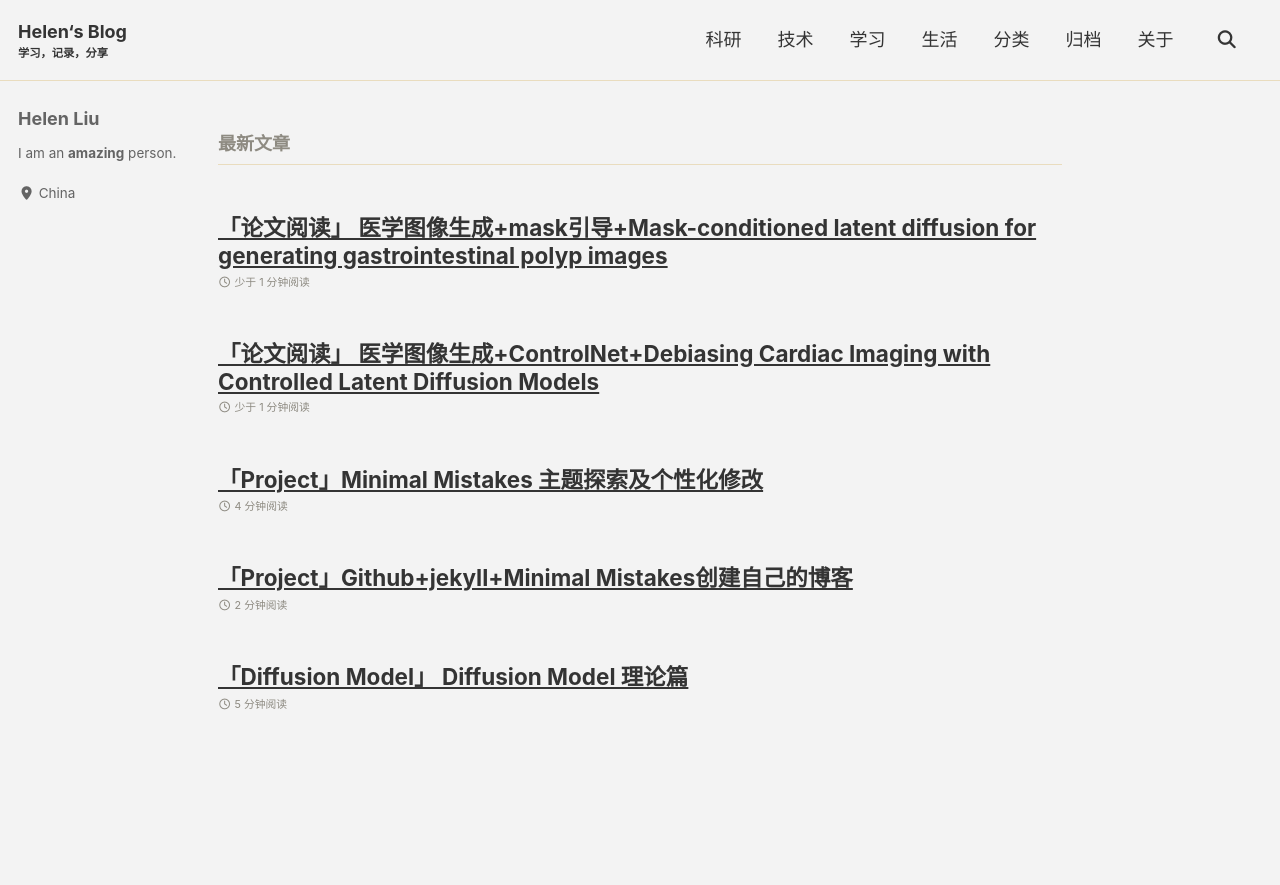
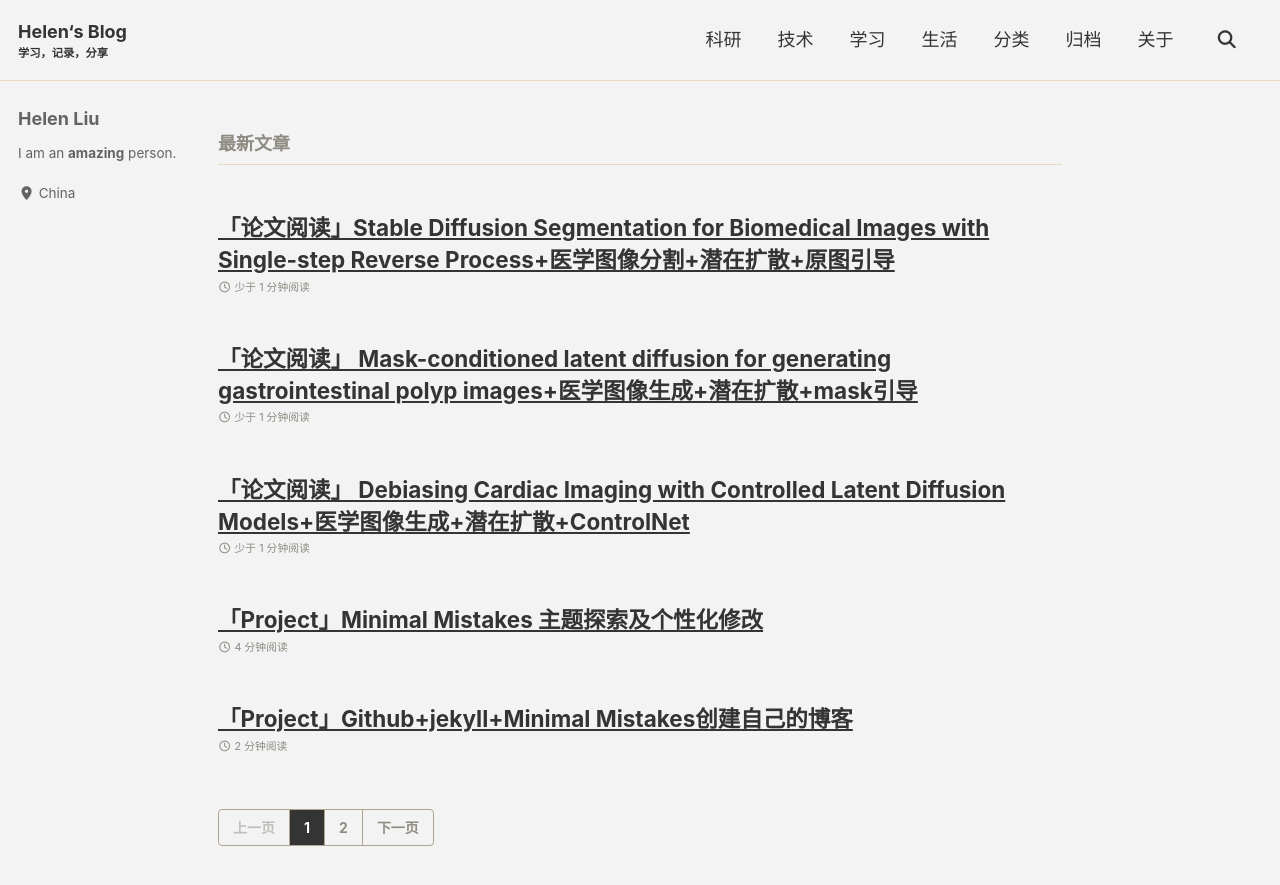
Before and after one commit to LH-Helen/LH-Helen.github.io, a Jekyll site: the page built from index.html, in a window 1280 px wide. Shown: the top 885 px of the page. Built offline with Jekyll 4.4.1, drawn with Linux system fonts in a browser that asks for light colours; cached includes are drawn as plain includes; the list of posts is cut into pages by our own code.

Commit message:
update blogs

```diff
--- a/_posts/scientific_research/technology/image_generation/diffsuion/2024-08-04-Debiasing Cardiac Imaging with Controlled Latent Diffusion Models.md
+++ b/_posts/scientific_research/technology/image_generation/diffsuion/2024-08-04-Debiasing Cardiac Imaging with Controlled Latent Diffusion Models.md
@@ -1,11 +1,11 @@
 ---
-title:  "「论文阅读」 医学图像生成+ControlNet+Debiasing Cardiac Imaging with Controlled Latent Diffusion Models"
+title:  "「论文阅读」 Debiasing Cardiac Imaging with Controlled Latent Diffusion Models+医学图像生成+潜在扩散+ControlNet"
 mathjax: true
 key: diffusion_essay
 toc: true
 toc_sticky: true
 category: [scientific_research, image_generation, diffusion]
-tags: [Diffusion, eassy]
+tags: [eassy, diffusion, generation]
 
 ---
 
@@ -13,7 +13,7 @@
 
 ### Debiasing Cardiac Imaging with Controlled Latent Diffusion Models
 
-医学图像生成+mask引导+ControlNet+OpenCLIP
+医学图像生成+潜在扩散+mask引导+ControlNet+OpenCLIP
 
 <center class="half"><img src="./../../../../../assets/img/scientific_research/扩散模型.assets/image-20240804100313336.png" alt="image-20240804100313336" style="zoom:80%;" /></center>
 
--- a/_posts/scientific_research/technology/image_generation/diffsuion/2024-08-04-Mask-conditioned latent diffusion for generating gastrointestinal polyp images.md
+++ b/_posts/scientific_research/technology/image_generation/diffsuion/2024-08-04-Mask-conditioned latent diffusion for generating gastrointestinal polyp images.md
@@ -1,11 +1,11 @@
 ---
-title:  "「论文阅读」 医学图像生成+mask引导+Mask-conditioned latent diffusion for generating gastrointestinal polyp images"
+title:  "「论文阅读」 Mask-conditioned latent diffusion for generating gastrointestinal polyp images+医学图像生成+潜在扩散+mask引导"
 mathjax: true
 key: diffusion_essay
 toc: true
 toc_sticky: true
 category: [scientific_research, image_generation, diffusion]
-tags: [Diffusion, eassy]
+tags: [eassy, diffusion, generation]
 
 
 ---
@@ -14,7 +14,7 @@
 
 ### Mask-conditioned latent diffusion for generating gastrointestinal polyp images
 
-mask生成+mask引导+图像生成
+图像生成+潜在扩散+mask生成+mask引导
 
 <center class="half"><img src="./../../../../../assets/img/scientific_research/扩散模型.assets/image-20240804113448242.png" alt="image-20240804113448242" style="zoom:80%;" /></center>
 
--- /dev/null
+++ b/_posts/scientific_research/technology/image_generation/diffsuion/2024-08-04-Stable Diffusion Segmentation for Biomedical Images with Single-step Reverse Process.md
@@ -0,0 +1,44 @@
+---
+title:  "「论文阅读」Stable Diffusion Segmentation for Biomedical Images with Single-step Reverse Process+医学图像分割+潜在扩散+原图引导"
+mathjax: true
+key: diffusion_essay
+toc: true
+toc_sticky: true
+category: [scientific_research, image_generation, diffusion]
+tags: [eassy, diffusion, segmentation]
+
+
+
+---
+
+<span id='head'></span>
+
+### Stable Diffusion Segmentation for Biomedical Images with Single-step Reverse Process
+
+医学图像分割+潜在扩散+原图引导
+
+![image-20240804211734652](./../../../../../assets/img/scientific_research/扩散模型.assets/image-20240804211734652-1723456398549-4.png)
+
+- [论文](https://arxiv.org/abs/2406.18361)
+- [代码](https://github.com/lin-tianyu/Stable-Diffusion-Seg)
+
+#### 相关信息
+
+- 时间：26th June, 2024
+
+- 期刊：MICCAI, 2024
+
+- 关键词：Biomedical Image Segmentation · Latent Diffusion Model ·
+
+  Stable Diffusion · Reverse Process
+
+#### 文章主要思想
+
+![image-20240804211721963](./2024-08-04-Stable Diffusion Segmentation for Biomedical Images with Single-step Reverse Process.assets/image-20240804211721963-1723456350261-1.png)
+
+潜在扩散的流程，但是concat了噪声和条件图像，没有attention环节
+
+损失：加了一个$\mathcal{L}_{latent} = \mathcal{L}(\widetilde{z}_{0},z_{0})$，总损失为:
+$$
+\mathcal{L} = \mathcal{L}_{noise} + \lambda \mathcal{L}_{latent}, \quad \lambda=1
+$$
```
Also changed, not shown: _posts/scientific_research/technology/image_generation/diffsuion/2024-08-04-Stable Diffusion Segmentation for Biomedical Images with Single-step Reverse Process.assets/image-20240804211721963-1723456350261-1.png (added), assets/img/scientific_research/扩散模型.assets/image-20240804211721963-1723456350261-1.png (added), assets/img/scientific_research/扩散模型.assets/image-20240804211734652-1723456398549-4.png (added).
